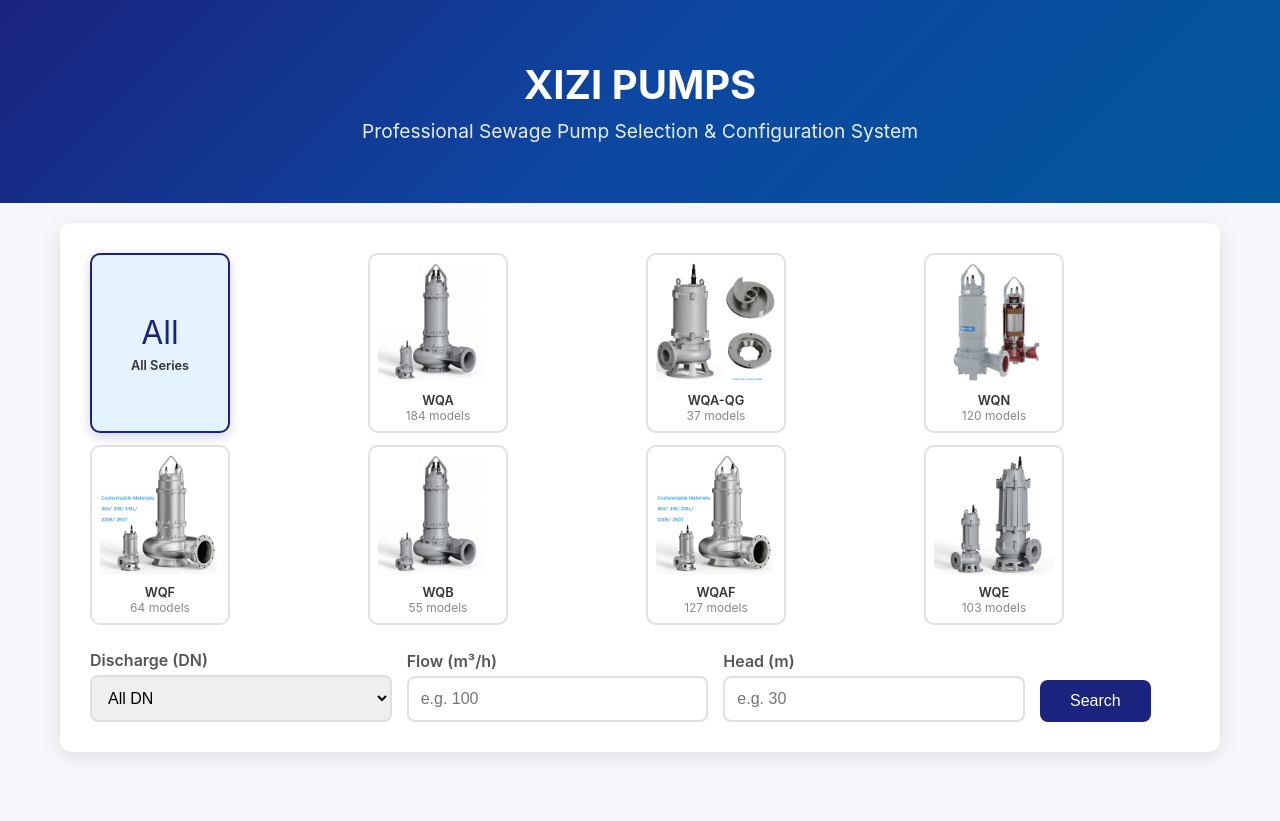
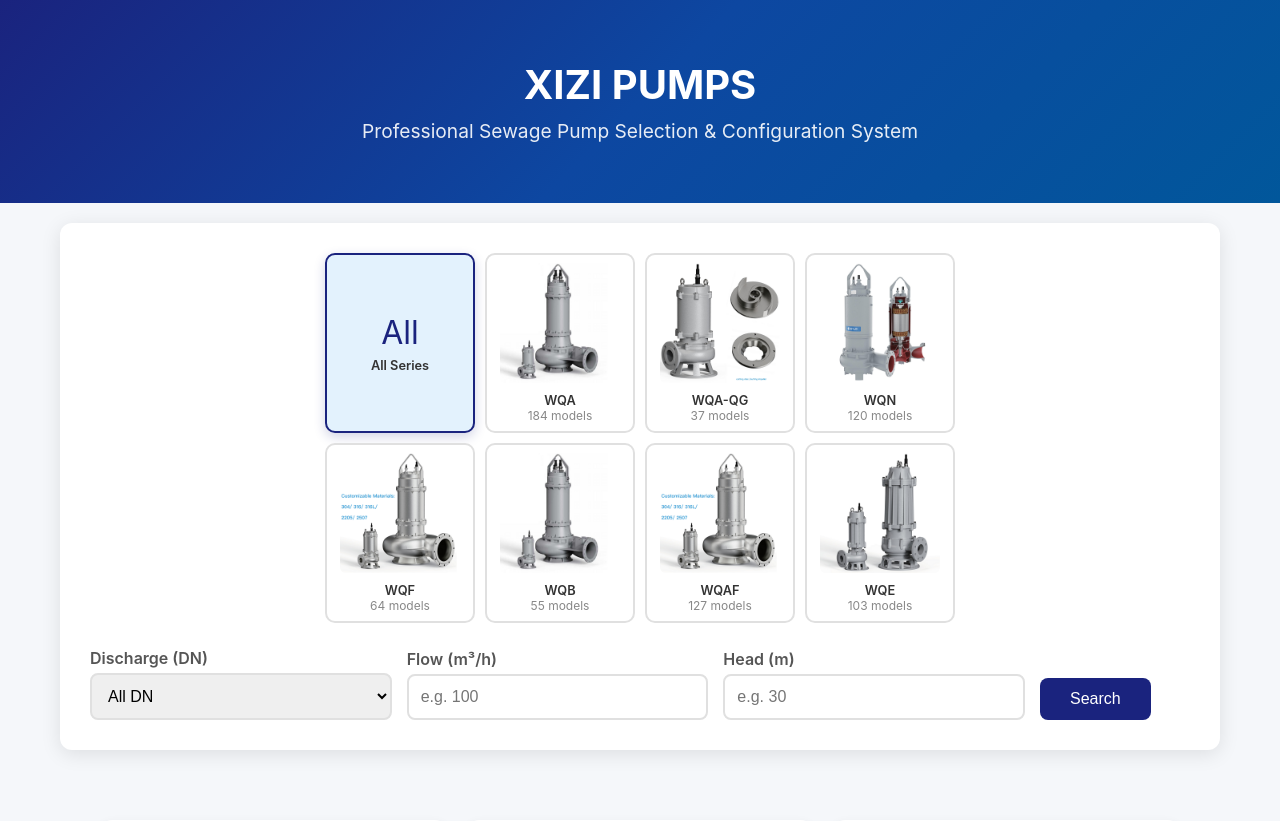
Before and after one commit to chenxinfeng1987-cmyk/xizi-pump-export, a Flask app: page / in a window 1280 px wide. Shown: the top 821 px of the page. Run offline with Flask 3, Linux system fonts and the light colour scheme.

Commit message:
Tighten series grid: fixed 150px columns, centered

```diff
--- a/templates/index.html
+++ b/templates/index.html
@@ -51,8 +51,8 @@
         .loading { text-align: center; padding: 40px; color: #888; }
         .row2 { display: flex; gap: 15px; }
         .row2 > * { flex: 1; }
-        .series-selector { display: grid; grid-template-columns: repeat(4, 1fr); gap: 12px; margin-bottom: 25px; }
-        .series-card { background: white; border: 2px solid #e0e0e0; border-radius: 10px; padding: 8px; cursor: pointer; transition: all 0.2s; width: 140px; text-align: center; }
+        .series-selector { display: grid; grid-template-columns: repeat(4, 150px); gap: 10px; justify-content: center; margin-bottom: 25px; }
+        .series-card { background: white; border: 2px solid #e0e0e0; border-radius: 10px; padding: 8px; cursor: pointer; transition: all 0.2s; width: 150px; text-align: center; }
         .series-card:hover { border-color: #1a237e; transform: translateY(-2px); box-shadow: 0 4px 12px rgba(0,0,0,0.1); }
         .series-card.active { border-color: #1a237e; background: #e3f2fd; box-shadow: 0 4px 12px rgba(26,35,126,0.2); }
         .series-card img { width: 120px; height: 120px; object-fit: contain; border-radius: 6px; }
```
